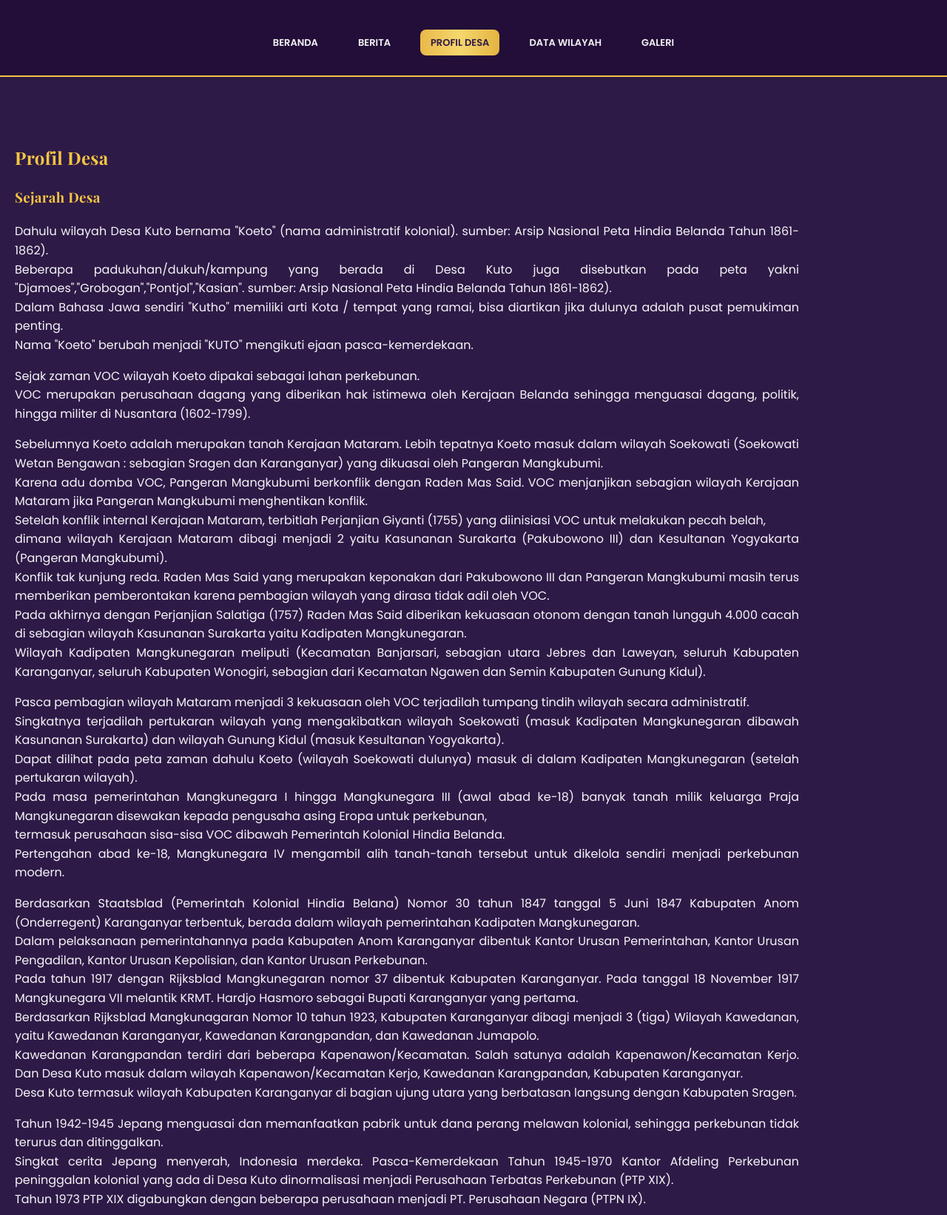
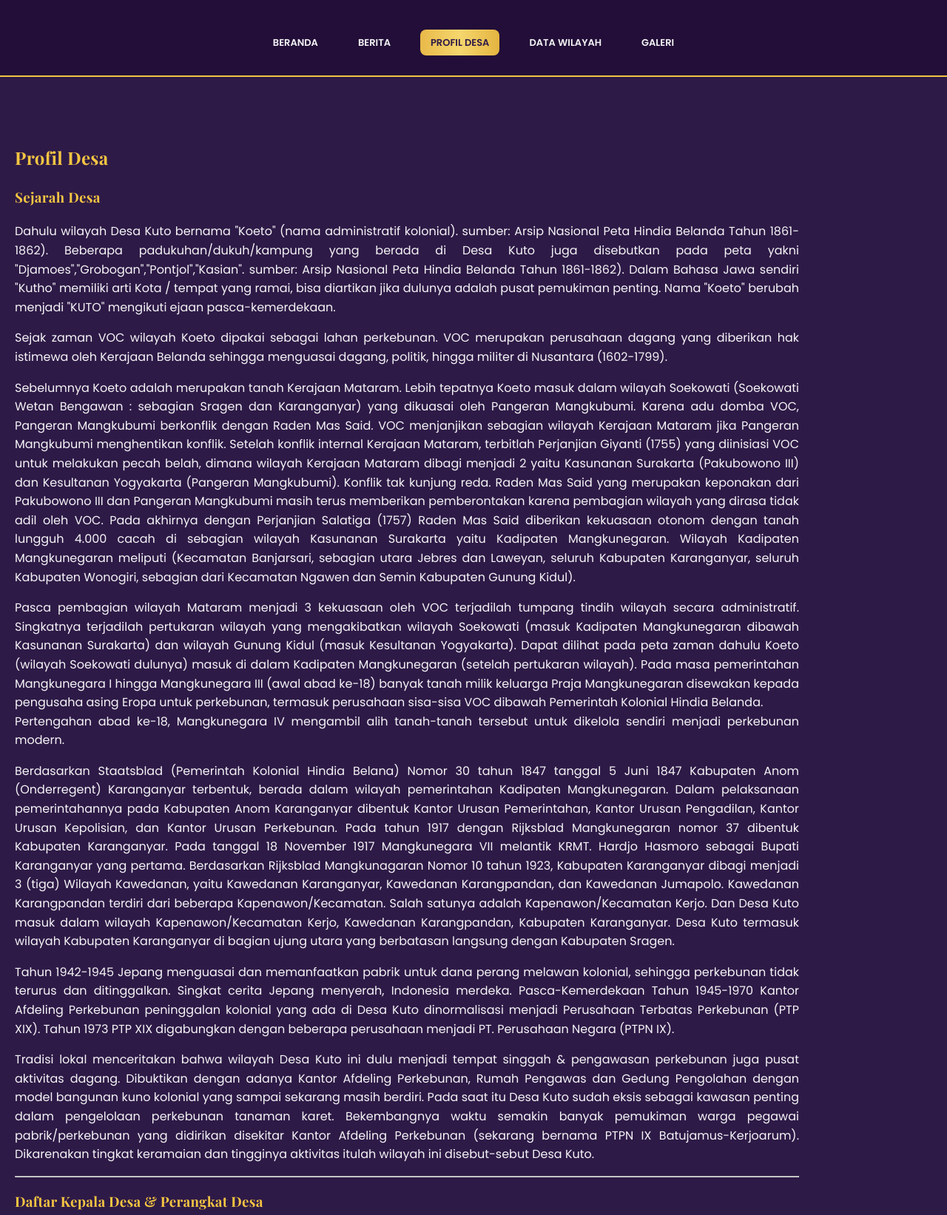
Before and after one commit to desakuto/website, a plain HTML site: page profil.html in a window 1280 px wide. Shown: the top 1643 px of the page at 74% size. Drawn offline with nearby package versions, Linux system fonts and the light colour scheme.

Commit message:
Update profil.html

```diff
--- a/profil.html
+++ b/profil.html
@@ -53,50 +53,48 @@
     <section>
       <h3>Sejarah Desa</h3>
       <p style="text-align: justify;">
-Dahulu wilayah Desa Kuto bernama "Koeto" (nama administratif kolonial). sumber: Arsip Nasional Peta Hindia Belanda Tahun 1861-1862).<br>
-Beberapa padukuhan/dukuh/kampung yang berada di Desa Kuto juga disebutkan pada peta yakni "Djamoes","Grobogan","Pontjol","Kasian". sumber: Arsip Nasional Peta Hindia Belanda Tahun 1861-1862).<br>
-Dalam Bahasa Jawa sendiri "Kutho" memiliki arti Kota / tempat yang ramai, bisa diartikan jika dulunya adalah pusat pemukiman penting.<br>
+Dahulu wilayah Desa Kuto bernama "Koeto" (nama administratif kolonial). sumber: Arsip Nasional Peta Hindia Belanda Tahun 1861-1862).
+Beberapa padukuhan/dukuh/kampung yang berada di Desa Kuto juga disebutkan pada peta yakni "Djamoes","Grobogan","Pontjol","Kasian". sumber: Arsip Nasional Peta Hindia Belanda Tahun 1861-1862).
+Dalam Bahasa Jawa sendiri "Kutho" memiliki arti Kota / tempat yang ramai, bisa diartikan jika dulunya adalah pusat pemukiman penting.
 Nama "Koeto" berubah menjadi "KUTO" mengikuti ejaan pasca-kemerdekaan.</p>
 
 <p style="text-align: justify;">
-Sejak zaman VOC wilayah Koeto dipakai sebagai lahan perkebunan.<br>
+Sejak zaman VOC wilayah Koeto dipakai sebagai lahan perkebunan.
 VOC merupakan perusahaan dagang yang diberikan hak istimewa oleh Kerajaan Belanda sehingga menguasai dagang, politik, hingga militer di Nusantara (1602-1799).</p>
 
 <p style="text-align: justify;">
-Sebelumnya Koeto adalah merupakan tanah Kerajaan Mataram. Lebih tepatnya Koeto masuk dalam wilayah Soekowati (Soekowati Wetan Bengawan : sebagian Sragen dan Karanganyar) yang dikuasai oleh Pangeran Mangkubumi.<br>
-Karena adu domba VOC, Pangeran Mangkubumi berkonflik dengan Raden Mas Said. VOC menjanjikan sebagian wilayah Kerajaan Mataram jika Pangeran Mangkubumi menghentikan konflik.<br>
-Setelah konflik internal Kerajaan Mataram, terbitlah Perjanjian Giyanti (1755) yang diinisiasi VOC untuk melakukan pecah belah, <br>
-dimana wilayah Kerajaan Mataram dibagi menjadi 2 yaitu Kasunanan Surakarta (Pakubowono III) dan Kesultanan Yogyakarta (Pangeran Mangkubumi).<br>
-Konflik tak kunjung reda. Raden Mas Said  yang merupakan keponakan dari Pakubowono III dan Pangeran Mangkubumi masih terus memberikan pemberontakan karena pembagian wilayah yang dirasa tidak adil oleh VOC.<br>
-Pada akhirnya dengan Perjanjian Salatiga (1757) Raden Mas Said diberikan kekuasaan otonom dengan tanah lungguh 4.000 cacah di sebagian wilayah Kasunanan Surakarta yaitu Kadipaten Mangkunegaran.<br>
+Sebelumnya Koeto adalah merupakan tanah Kerajaan Mataram. Lebih tepatnya Koeto masuk dalam wilayah Soekowati (Soekowati Wetan Bengawan : sebagian Sragen dan Karanganyar) yang dikuasai oleh Pangeran Mangkubumi.
+Karena adu domba VOC, Pangeran Mangkubumi berkonflik dengan Raden Mas Said. VOC menjanjikan sebagian wilayah Kerajaan Mataram jika Pangeran Mangkubumi menghentikan konflik.
+Setelah konflik internal Kerajaan Mataram, terbitlah Perjanjian Giyanti (1755) yang diinisiasi VOC untuk melakukan pecah belah, dimana wilayah Kerajaan Mataram dibagi menjadi 2 yaitu Kasunanan Surakarta (Pakubowono III) dan Kesultanan Yogyakarta (Pangeran Mangkubumi).
+Konflik tak kunjung reda. Raden Mas Said  yang merupakan keponakan dari Pakubowono III dan Pangeran Mangkubumi masih terus memberikan pemberontakan karena pembagian wilayah yang dirasa tidak adil oleh VOC.
+Pada akhirnya dengan Perjanjian Salatiga (1757) Raden Mas Said diberikan kekuasaan otonom dengan tanah lungguh 4.000 cacah di sebagian wilayah Kasunanan Surakarta yaitu Kadipaten Mangkunegaran.
 Wilayah Kadipaten Mangkunegaran meliputi (Kecamatan Banjarsari, sebagian utara Jebres dan Laweyan, seluruh Kabupaten Karanganyar, seluruh Kabupaten Wonogiri, sebagian dari Kecamatan Ngawen dan Semin Kabupaten Gunung Kidul).</p>
 
 <p style="text-align: justify;">
-Pasca pembagian wilayah Mataram menjadi 3 kekuasaan oleh VOC terjadilah tumpang tindih wilayah secara administratif.<br>
-Singkatnya terjadilah pertukaran wilayah yang mengakibatkan wilayah Soekowati (masuk Kadipaten Mangkunegaran dibawah Kasunanan Surakarta) dan wilayah Gunung Kidul (masuk Kesultanan Yogyakarta).<br>
-Dapat dilihat pada peta zaman dahulu Koeto (wilayah Soekowati dulunya) masuk di dalam Kadipaten Mangkunegaran (setelah pertukaran wilayah).<br>
-Pada masa pemerintahan Mangkunegara I hingga Mangkunegara III (awal abad ke-18) banyak tanah milik keluarga Praja Mangkunegaran disewakan kepada pengusaha asing Eropa untuk perkebunan,<br>
-termasuk perusahaan sisa-sisa VOC dibawah Pemerintah Kolonial Hindia Belanda.<br>
+Pasca pembagian wilayah Mataram menjadi 3 kekuasaan oleh VOC terjadilah tumpang tindih wilayah secara administratif.
+Singkatnya terjadilah pertukaran wilayah yang mengakibatkan wilayah Soekowati (masuk Kadipaten Mangkunegaran dibawah Kasunanan Surakarta) dan wilayah Gunung Kidul (masuk Kesultanan Yogyakarta).
+Dapat dilihat pada peta zaman dahulu Koeto (wilayah Soekowati dulunya) masuk di dalam Kadipaten Mangkunegaran (setelah pertukaran wilayah).
+Pada masa pemerintahan Mangkunegara I hingga Mangkunegara III (awal abad ke-18) banyak tanah milik keluarga Praja Mangkunegaran disewakan kepada pengusaha asing Eropa untuk perkebunan, termasuk perusahaan sisa-sisa VOC dibawah Pemerintah Kolonial Hindia Belanda.<br>
 Pertengahan abad ke-18, Mangkunegara IV mengambil alih tanah-tanah tersebut untuk dikelola sendiri menjadi perkebunan modern.</p>
 
 <p style="text-align: justify;">
-Berdasarkan Staatsblad (Pemerintah Kolonial Hindia Belana) Nomor 30 tahun 1847 tanggal 5 Juni 1847 Kabupaten Anom (Onderregent) Karanganyar terbentuk, berada dalam wilayah pemerintahan Kadipaten Mangkunegaran.<br>
-Dalam pelaksanaan pemerintahannya pada Kabupaten Anom Karanganyar dibentuk Kantor Urusan Pemerintahan, Kantor Urusan Pengadilan, Kantor Urusan Kepolisian, dan Kantor Urusan Perkebunan.<br>
-Pada tahun 1917 dengan Rijksblad Mangkunegaran nomor 37 dibentuk Kabupaten Karanganyar. Pada tanggal 18 November 1917 Mangkunegara VII melantik KRMT. Hardjo Hasmoro sebagai Bupati Karanganyar yang pertama.<br>
-Berdasarkan Rijksblad Mangkunagaran Nomor 10 tahun 1923, Kabupaten Karanganyar dibagi menjadi 3 (tiga) Wilayah Kawedanan, yaitu Kawedanan Karanganyar, Kawedanan Karangpandan, dan Kawedanan Jumapolo.<br>
-Kawedanan Karangpandan terdiri dari beberapa Kapenawon/Kecamatan. Salah satunya adalah Kapenawon/Kecamatan Kerjo. Dan Desa Kuto masuk dalam wilayah Kapenawon/Kecamatan Kerjo, Kawedanan Karangpandan, Kabupaten Karanganyar.<br>
+Berdasarkan Staatsblad (Pemerintah Kolonial Hindia Belana) Nomor 30 tahun 1847 tanggal 5 Juni 1847 Kabupaten Anom (Onderregent) Karanganyar terbentuk, berada dalam wilayah pemerintahan Kadipaten Mangkunegaran.
+Dalam pelaksanaan pemerintahannya pada Kabupaten Anom Karanganyar dibentuk Kantor Urusan Pemerintahan, Kantor Urusan Pengadilan, Kantor Urusan Kepolisian, dan Kantor Urusan Perkebunan.
+Pada tahun 1917 dengan Rijksblad Mangkunegaran nomor 37 dibentuk Kabupaten Karanganyar. Pada tanggal 18 November 1917 Mangkunegara VII melantik KRMT. Hardjo Hasmoro sebagai Bupati Karanganyar yang pertama.
+Berdasarkan Rijksblad Mangkunagaran Nomor 10 tahun 1923, Kabupaten Karanganyar dibagi menjadi 3 (tiga) Wilayah Kawedanan, yaitu Kawedanan Karanganyar, Kawedanan Karangpandan, dan Kawedanan Jumapolo.
+Kawedanan Karangpandan terdiri dari beberapa Kapenawon/Kecamatan. Salah satunya adalah Kapenawon/Kecamatan Kerjo. Dan Desa Kuto masuk dalam wilayah Kapenawon/Kecamatan Kerjo, Kawedanan Karangpandan, Kabupaten Karanganyar.
 Desa Kuto termasuk wilayah Kabupaten Karanganyar di bagian ujung utara yang berbatasan langsung dengan Kabupaten Sragen.</p>
 
 <p style="text-align: justify;">
-Tahun 1942-1945 Jepang menguasai dan memanfaatkan pabrik untuk dana perang melawan kolonial, sehingga perkebunan tidak terurus dan ditinggalkan. <br>
-Singkat cerita Jepang menyerah, Indonesia merdeka. Pasca-Kemerdekaan Tahun 1945-1970 Kantor Afdeling Perkebunan peninggalan kolonial yang ada di Desa Kuto dinormalisasi menjadi Perusahaan Terbatas Perkebunan (PTP XIX). <br>
+Tahun 1942-1945 Jepang menguasai dan memanfaatkan pabrik untuk dana perang melawan kolonial, sehingga perkebunan tidak terurus dan ditinggalkan.
+Singkat cerita Jepang menyerah, Indonesia merdeka. Pasca-Kemerdekaan Tahun 1945-1970 Kantor Afdeling Perkebunan peninggalan kolonial yang ada di Desa Kuto dinormalisasi menjadi Perusahaan Terbatas Perkebunan (PTP XIX).
 Tahun 1973 PTP XIX digabungkan dengan beberapa perusahaan menjadi PT. Perusahaan Negara (PTPN IX).</p>
 
 <p style="text-align: justify;">
-Tradisi lokal menceritakan bahwa wilayah Desa Kuto ini dulu menjadi tempat singgah & pengawasan perkebunan juga pusat aktivitas dagang.<br>
-Dibuktikan dengan adanya Kantor Afdeling Perkebunan, Rumah Pengawas dan Gedung Pengolahan dengan model bangunan kuno kolonial yang sampai sekarang masih berdiri.<br>
-Pada saat itu Desa Kuto sudah eksis sebagai kawasan penting dalam pengelolaan perkebunan tanaman karet. <br>
-Bekembangnya waktu semakin banyak pemukiman warga pegawai pabrik/perkebunan yang didirikan disekitar Kantor Afdeling Perkebunan (sekarang bernama PTPN IX Batujamus-Kerjoarum).<br>
+Tradisi lokal menceritakan bahwa wilayah Desa Kuto ini dulu menjadi tempat singgah & pengawasan perkebunan juga pusat aktivitas dagang.
+Dibuktikan dengan adanya Kantor Afdeling Perkebunan, Rumah Pengawas dan Gedung Pengolahan dengan model bangunan kuno kolonial yang sampai sekarang masih berdiri.
+Pada saat itu Desa Kuto sudah eksis sebagai kawasan penting dalam pengelolaan perkebunan tanaman karet.
+Bekembangnya waktu semakin banyak pemukiman warga pegawai pabrik/perkebunan yang didirikan disekitar Kantor Afdeling Perkebunan (sekarang bernama PTPN IX Batujamus-Kerjoarum).
 Dikarenakan tingkat keramaian dan tingginya aktivitas itulah wilayah ini disebut-sebut Desa Kuto.</p>
     </section>
     <hr>
```
